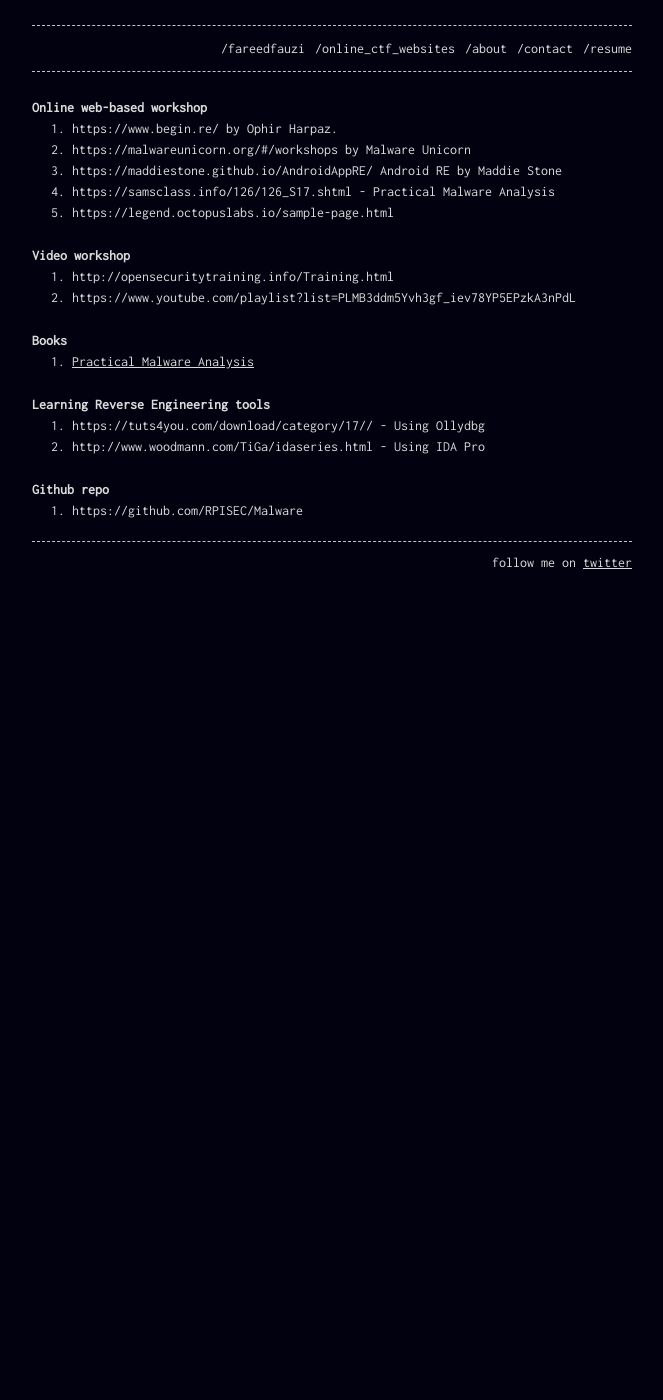
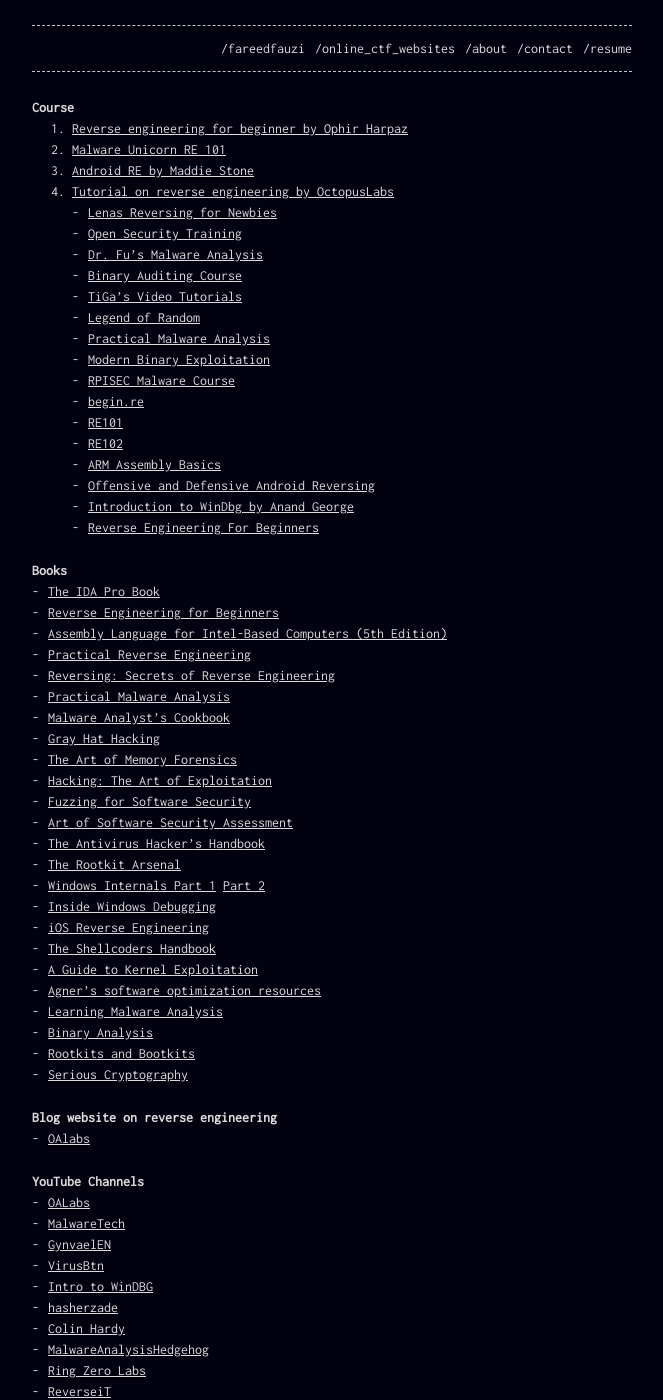
Before and after one commit to spiritedwolf/fareedfauzi.github.io, a Jekyll site: the page built from _posts/2019-12-20-RE-resources.md, in a window 1280 px wide and 1400 px high. Shown: the whole window, without its empty margins (308-971 px from the left). Built offline with Jekyll 4.4.1, drawn with Linux system fonts in a browser that asks for light colours; some of the changed text lies outside the part shown.

Commit message:
Update 2019-12-20-RE-resources.md

```diff
--- a/_posts/2019-12-20-RE-resources.md
+++ b/_posts/2019-12-20-RE-resources.md
@@ -4,28 +4,88 @@ date: "2019-12-20"
 layout: post
 ---
 
-## Online web-based workshop
+## Course
 
- 1. https://www.begin.re/ by Ophir Harpaz.
- 2. https://malwareunicorn.org/#/workshops by Malware Unicorn
- 3. https://maddiestone.github.io/AndroidAppRE/ Android RE by Maddie Stone
- 4. https://samsclass.info/126/126_S17.shtml - Practical Malware Analysis
- 5. https://legend.octopuslabs.io/sample-page.html
+ 1. [Reverse engineering for beginner by Ophir Harpaz](https://www.begin.re/)
+ 2. [Malware Unicorn RE 101](https://malwareunicorn.org/#/workshops)
+ 3. [Android RE by Maddie Stone](https://maddiestone.github.io/AndroidAppRE/)
+ 4. [Tutorial on reverse engineering by OctopusLabs](https://legend.octopuslabs.io/sample-page.html)
+ -   [Lenas Reversing for Newbies](https://tuts4you.com/download.php?list.17)
+-   [Open Security Training](http://opensecuritytraining.info/Training.html)
+-   [Dr. Fu's Malware Analysis](http://fumalwareanalysis.blogspot.sg/p/malware-analysis-tutorials-reverse.html)
+-   [Binary Auditing Course](http://www.binary-auditing.com/)
+-   [TiGa's Video Tutorials](http://www.woodmann.com/TiGa/)
+-   [Legend of Random](https://tuts4you.com/download.php?list.97)
+-   [Practical Malware Analysis](https://samsclass.info/126/126_S17.shtml)
+-   [Modern Binary Exploitation](http://security.cs.rpi.edu/courses/binexp-spring2015/)
+-   [RPISEC Malware Course](https://github.com/RPISEC/Malware)
+-   [begin.re](https://www.begin.re/)
+-   [RE101](https://securedorg.github.io/RE101/)
+-   [RE102](https://securedorg.github.io/RE102/)
+-   [ARM Assembly Basics](https://azeria-labs.com/writing-arm-assembly-part-1/)
+-   [Offensive and Defensive Android Reversing](https://github.com/rednaga/training/raw/master/DEFCON23/O%26D%20-%20Android%20Reverse%20Engineering.pdf)
+- [Introduction to WinDbg by Anand George](https://www.youtube.com/playlist?list=PLhx7-txsG6t6n_E2LgDGqgvJtCHPL7UFu)
+- [Reverse Engineering For Beginners](https://www.youtube.com/watch?v=BRZq5EVQqhg&list=PLMB3ddm5Yvh3gf_iev78YP5EPzkA3nPdL)
 
-## Video workshop
 
- 1. http://opensecuritytraining.info/Training.html
- 2. https://www.youtube.com/playlist?list=PLMB3ddm5Yvh3gf_iev78YP5EPzkA3nPdL
 
 ## Books
 
- 1. [Practical Malware Analysis](https://www.amazon.com/Practical-Malware-Analysis-Hands-Dissecting-ebook/dp/B007ED2XDS)
+- [The IDA Pro Book](http://amzn.com/1593272898)
+-   [Reverse Engineering for Beginners](http://beginners.re/)
+-   [Assembly Language for Intel-Based Computers (5th Edition)](http://a.co/4OR6I9U)
+-   [Practical Reverse Engineering](http://amzn.com/B00IA22R2Y)
+-   [Reversing: Secrets of Reverse Engineering](http://amzn.com/B007032XZK)
+-   [Practical Malware Analysis](http://amzn.com/1593272901)
+-   [Malware Analyst's Cookbook](http://amzn.com/B0047DWCMA)
+-   [Gray Hat Hacking](http://amzn.com/0071832386)
+-   [The Art of Memory Forensics](http://amzn.com/1118825098)
+-   [Hacking: The Art of Exploitation](http://amzn.com/1593271441)
+-   [Fuzzing for Software Security](http://amzn.com/1596932147)
+-   [Art of Software Security Assessment](http://amzn.com/0321444426)
+-   [The Antivirus Hacker's Handbook](http://amzn.com/1119028752)
+-   [The Rootkit Arsenal](http://amzn.com/144962636X)
+-   [Windows Internals Part 1](http://amzn.com/0735648735) [Part 2](http://amzn.com/0735665877)
+-   [Inside Windows Debugging](http://amzn.com/0735662789)
+-   [iOS Reverse Engineering](https://github.com/iosre/iOSAppReverseEngineering)
+-   [The Shellcoders Handbook](http://a.co/6H55943)
+-   [A Guide to Kernel Exploitation](http://a.co/aM4cENn)
+-   [Agner's software optimization resources](http://www.agner.org/optimize/)
+-   [Learning Malware Analysis](https://www.amazon.com/Learning-Malware-Analysis-techniques-investigate/dp/1788392507/)
+-   [Binary Analysis](https://nostarch.com/binaryanalysis)
+-   [Rootkits and Bootkits](https://nostarch.com/rootkits)
+-   [Serious Cryptography](https://nostarch.com/seriouscrypto)
 
-## Learning Reverse Engineering tools
 
- 1. https://tuts4you.com/download/category/17// - Using Ollydbg
- 2. http://www.woodmann.com/TiGa/idaseries.html - Using IDA Pro
+## Blog website on reverse engineering
 
-## Github repo
+-  [OAlabs](https://oalabs.openanalysis.net/)
 
- 1. https://github.com/RPISEC/Malware
+## YouTube Channels
+
+ - [OALabs](https://www.youtube.com/channel/UC--DwaiMV-jtO-6EvmKOnqg)
+-   [MalwareTech](https://www.youtube.com/channel/UCLDnEn-TxejaDB8qm2AUhHQ)
+-   [GynvaelEN](https://www.youtube.com/user/GynvaelEN)
+-   [VirusBtn](https://www.youtube.com/user/virusbtn)
+-   [Intro to WinDBG](https://www.youtube.com/playlist?list=PLhx7-txsG6t6n_E2LgDGqgvJtCHPL7UFu)
+-   [hasherzade](https://www.youtube.com/channel/UCNWVswPNgn5kutPNa5sprkg)
+-   [Colin Hardy](https://www.youtube.com/channel/UCND1KVdVt8A580SjdaS4cZg)
+-   [MalwareAnalysisHedgehog](https://www.youtube.com/channel/UCVFXrUwuWxNlm6UNZtBLJ-A)
+- [Ring Zero Labs](https://www.youtube.com/user/H4rM0n1cH4cK/videos)
+- [ReverseiT](https://www.youtube.com/channel/UCej7jrdKOsjTTi_GuaWFKcA/videos)
+- [Monnapa KA](https://www.youtube.com/channel/UCo6NMoI3r9MiaK0Gj3yIKfw)
+- [Michael Gillespie](https://www.youtube.com/channel/UCDbWhUnMdhxi2bo-oZQ1m3Q)
+- [LiveOverflow](https://www.youtube.com/channel/UClcE-kVhqyiHCcjYwcpfj9w/playlists)
+- [Juan Sacco](https://www.youtube.com/channel/UCPeSvDMCjG_kaAhVkxT9t7Q)
+
+## Exercise, CTF, Practice!
+
+- [https://microcorruption.com/](https://microcorruption.com/) - Given a debugger and a device, find an input that unlocks it. Solve the level with that input.
+- [http://reversing.kr/challenge.php](http://reversing.kr/challenge.php) - This site tests your ability to Cracking & Reverse Code Engineering.
+- [https://www.malwaretech.com/beginner-malware-reversing-challenges](https://www.malwaretech.com/beginner-malware-reversing-challenges) - The purpose of these challenges is to familiarize beginners with common malware techniques
+- [https://crackmes.one/](https://crackmes.one/) - This is a simple place where you can download crackmes to improve your reverse engineering skills.
+- [https://challenges.re/](https://challenges.re/) - Well, "challenges" is a loud word, these are rather just exercises for RE.
+- [https://reverse.put.as/crackmes/](https://reverse.put.as/crackmes/) - A collection of crackmes for OS X. Send them to me if you have new ones to add!
+- [https://join.eset.com/en/challenges](https://join.eset.com/en/challenges/crack-me) - If you want to join the team that every day faces global cyber-threats, uncover a hidden puzzle in the crackme program and prove us your potential.
+- [http://flare-on.com/](http://flare-on.com/) - FireEye's challenge RE.
+- [https://ropemporium.com/](https://ropemporium.com/) - Learn return-oriented programming through a series of challenges designed to teach ROP techniques in isolation, with minimal reverse-engineering and bug-hunting.
```
